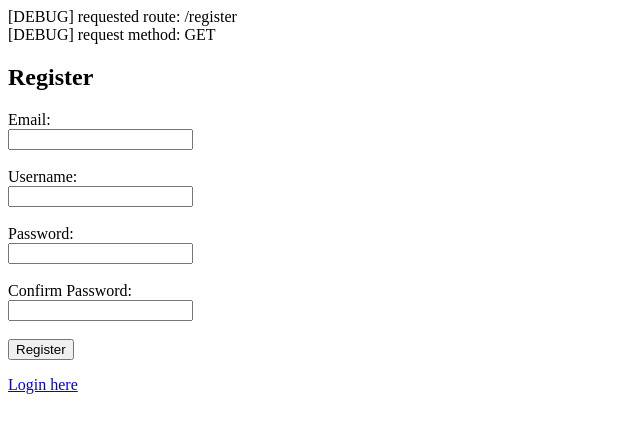
After one commit to MateiSR/Proiect-Web, a PHP site: page /register in a window 1280 px wide. The commit adds this page. Shown: the top 433 px of the page, without its empty margins (0-640 px from the left). Run offline with PHP 8.4, Linux system fonts and the light colour scheme; some libraries are stand-ins or nearby versions.

Commit message:
Login and register

```diff
--- /dev/null
+++ b/composer.json
@@ -0,0 +1,5 @@
+{
+    "require": {
+        "firebase/php-jwt": "^6.11"
+    }
+}
--- a/config/database.php
+++ b/config/database.php
@@ -1,6 +1,7 @@
 <?php
 
-class Database {
+class Database
+{
     private $host = 'localhost';
     private $db_name = 'books_db';
     private $username = 'postgres';
@@ -8,7 +9,8 @@ class Database {
     private $port = '5432';
     private $conn;
 
-    public function connect() {
+    public function connect()
+    {
         $this->conn = null;
 
         $dsn = "pgsql:host={$this->host};port={$this->port};dbname={$this->db_name}";
--- /dev/null
+++ b/controllers/RegisterController.php
@@ -0,0 +1,87 @@
+<?php
+
+require_once __DIR__ . '/../models/User.php';
+
+class RegisterController
+{
+  private $userModel;
+
+  public function __construct()
+  {
+    $this->userModel = new User();
+  }
+
+  public function index()
+  {
+    $message = null;
+    $email_value = '';
+    $username_value = '';
+    $message_type = '';
+    require_once __DIR__ . '/../views/register_view.php';
+  }
+
+  public function register()
+  {
+    $message = null;
+    $email_value = trim($_POST["email"] ?? '');
+    $username_value = trim($_POST["username"] ?? '');
+    $password = $_POST["password"] ?? '';
+    $password_confirm = $_POST["password_confirm"] ?? '';
+    $errors = [];
+    $message_type = 'error';
+
+    // validate inptu
+
+    if (empty($email_value))
+      $errors[] = "Email is required.";
+
+    if (empty($username_value))
+      $errors[] = "Username is required.";
+    elseif (strlen($username_value) < 3)
+      $errors[] = "Username length must be > 3 chars.";
+
+    if (empty($password))
+      $errors[] = "Password is required.";
+    elseif (strlen($password) < 6)
+      $errors[] = "Password length must be > 6 chars.";
+
+    if (empty($password_confirm))
+      $errors[] = "Please enter your password again.";
+    elseif ($password !== $password_confirm)
+      $errors[] = "Password 1 and 2 do not match.";
+
+    if (empty($errors)) {
+      try {
+        if ($this->userModel->findUserByEmail($email_value)) {
+          $errors[] = "This email is taken..";
+        }
+        if ($this->userModel->findUserByUsername($username_value)) {
+          $errors[] = "This username is taken.";
+        }
+
+        if (empty($errors)) {
+          if ($this->userModel->createUser($email_value, $username_value, $password)) {
+            $message = "Registration OK, you can <a href='/login'>login</a>.";
+            $message_type = 'success';
+            $email_value = '';
+            $username_value = '';
+          } else {
+            $message = "Registration failed, try again.";
+          }
+        } else {
+          $message = implode("<br>", $errors);
+        }
+      } catch (PDOException $e) {
+        $err = "Database error: " . $e->getMessage();
+      } catch (Exception $e) {
+        $err = "Unknown error: " . $e->getMessage();
+
+      }
+    } else {
+      $message = implode("<br>", $errors);
+    }
+    require_once __DIR__ . '/../views/register_view.php';
+  }
+}
+
+?>
--- /dev/null
+++ b/models/User.php
@@ -0,0 +1,57 @@
+<?php
+
+require_once __DIR__ . '/../config/database.php';
+
+class User
+{
+    private $conn;
+
+    public function __construct()
+    {
+        $database = new Database();
+        $this->conn = $database->connect();
+    }
+
+    public function findUserByEmailOrUsername(string $email, string $username)
+    {
+        $query = "SELECT id, email, username, password FROM users WHERE email = :email OR username = :username LIMIT 1";
+        $stmt = $this->conn->prepare($query);
+        $stmt->bindParam(':email', $email);
+        $stmt->bindParam(':username', $username);
+        $stmt->execute();
+        $user = $stmt->fetch(PDO::FETCH_ASSOC);
+        return $user;
+    }
+
+    public function findUserByEmail(string $email)
+    {
+        $query = "SELECT id FROM users WHERE email = :email LIMIT 1";
+        $stmt = $this->conn->prepare($query);
+        $stmt->bindParam(':email', $email);
+        $stmt->execute();
+        $user = $stmt->fetch(PDO::FETCH_ASSOC);
+        return $user;
+    }
+
+    public function findUserByUsername(string $username)
+    {
+        $query = "SELECT id FROM users WHERE username = :username LIMIT 1";
+        $stmt = $this->conn->prepare($query);
+        $stmt->bindParam(':username', $username);
+        $stmt->execute();
+        $user = $stmt->fetch(PDO::FETCH_ASSOC);
+        return $user;
+    }
+
+    public function createUser(string $email, string $username, string $password)
+    {
+        $hashed_password = password_hash($password, PASSWORD_DEFAULT);
+        $query = "INSERT INTO users (email, username, password) VALUES (:email, :username, :password)";
+        $stmt = $this->conn->prepare($query);
+        $stmt->bindParam(':email', $email);
+        $stmt->bindParam(':username', $username);
+        $stmt->bindParam(':password', $hashed_password);
+        return $stmt->execute();
+    }
+}
+?>
--- a/router.php
+++ b/router.php
@@ -1,17 +1,40 @@
 <?php
 $request = $_SERVER['REQUEST_URI'];
-echo 'requested route: '.$request;
+$request_method = $_SERVER['REQUEST_METHOD'];
+echo '[DEBUG] requested route: ' . $request;
+echo '<br>';
+echo '[DEBUG] request method: ' . $request_method;
 echo '<br>';
 switch ($request) {
     case '/':
-        require __DIR__.'/views/home.php';
+        require __DIR__ . '/public/home.php';
         break;
-    case '/test':
-        require __DIR__.'/views/test.php';
+    case '/login':
+        require_once __DIR__ . '/controllers/LoginController.php';
+        $controller = new LoginController();
+        if ($request_method === 'POST') {
+            $controller->login();
+        } else {
+            $controller->index();
+        }
+        break;
+    case '/register':
+        require_once __DIR__ . '/controllers/RegisterController.php';
+        $controller = new RegisterController();
+        if ($request_method === 'POST') {
+            $controller->register();
+        } else {
+            $controller->index();
+        }
+        break;
+    case '/logout':
+        require_once __DIR__ . '/controllers/LogoutController.php';
+        $controller = new LogoutController();
+        $controller->logout();
         break;
     default:
         http_response_code(404);
-        require __DIR__.'/views/404.php';
+        require __DIR__ . '/public/404.php';
         break;
 }
 ?>
--- /dev/null
+++ b/views/register_view.php
@@ -0,0 +1,39 @@
+<!DOCTYPE html>
+<html lang="en">
+<head>
+    <meta charset="UTF-8">
+    <meta name="viewport" content="width=device-width, initial-scale=1.0">
+    <title>Register</title>
+</head>
+<body>
+    <form method="post" action="/register">
+        <h2>Register</h2>
+
+        <?php
+        if (!empty($message)) {
+            $color = ($message_type === 'success') ? "green" : "red";
+            echo "<p style='color: " . $color . ";'>" . $message . "</p>";
+        }
+        ?>
+
+        <div>
+            <label for="email">Email:</label><br>
+            <input type="email" id="email" name="email" value="<?php echo htmlspecialchars($email_value); ?>" required><br><br>
+        </div>
+        <div>
+            <label for="username">Username:</label><br>
+            <input type="text" id="username" name="username" value="<?php echo htmlspecialchars($username_value); ?>" required><br><br>
+        </div>
+        <div>
+            <label for="password">Password:</label><br>
+            <input type="password" id="password" name="password" required><br><br>
+        </div>
+        <div>
+            <label for="password_confirm">Confirm Password:</label><br>
+            <input type="password" id="password_confirm" name="password_confirm" required><br><br>
+        </div>
+        <button type="submit" name="register_action">Register</button>
+    </form>
+     <p><a href="/login">Login here</a></p>
+</body>
+</html>
```
Also changed, not shown: controllers/LoginController.php (added, +90 -0 lines), controllers/LogoutController.php (added, +18 -0 lines), public/404.php (added, +12 -0 lines), public/home.php (added, +55 -0 lines), views/login_view.php (added, +38 -0 lines), 1 other file.
